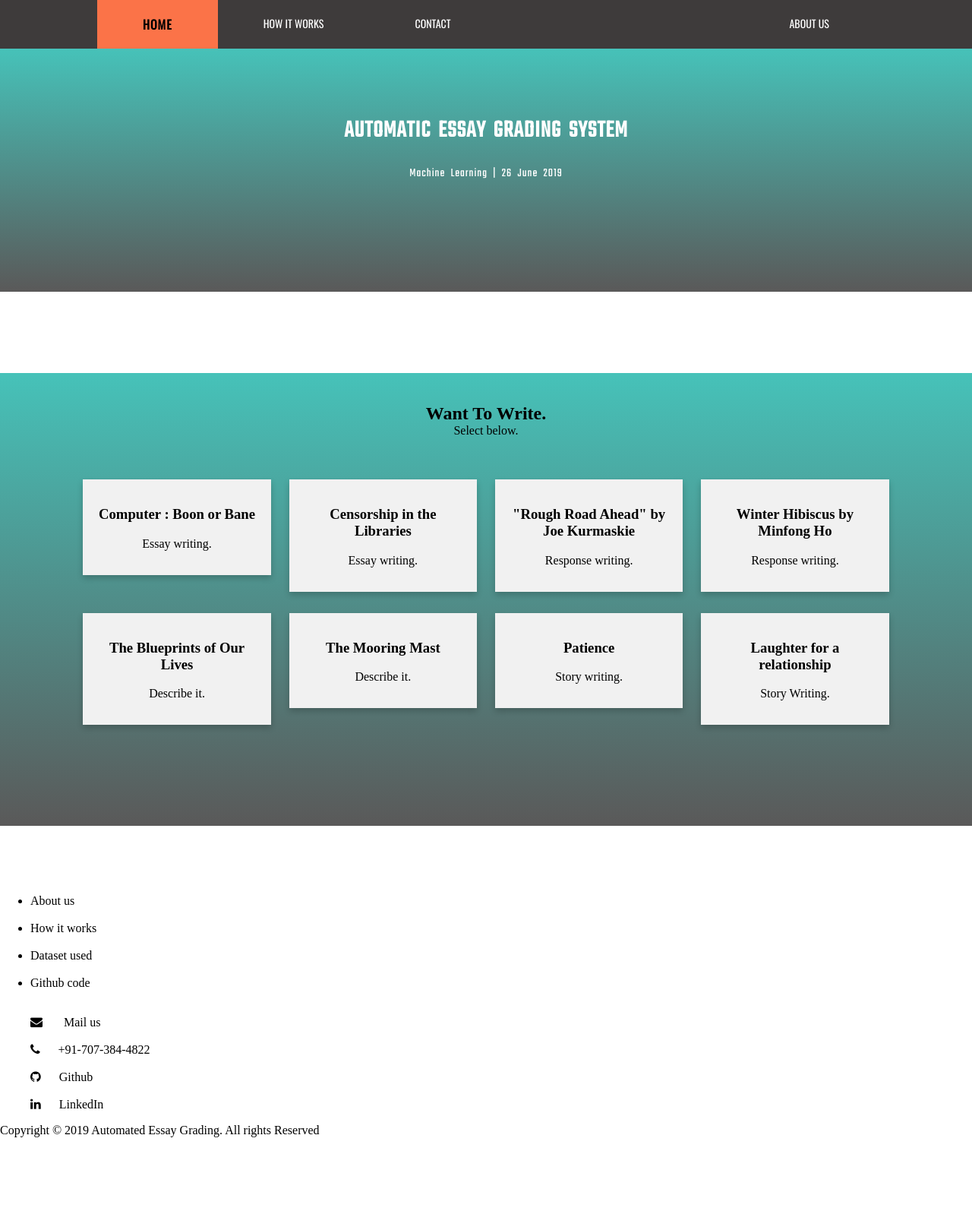
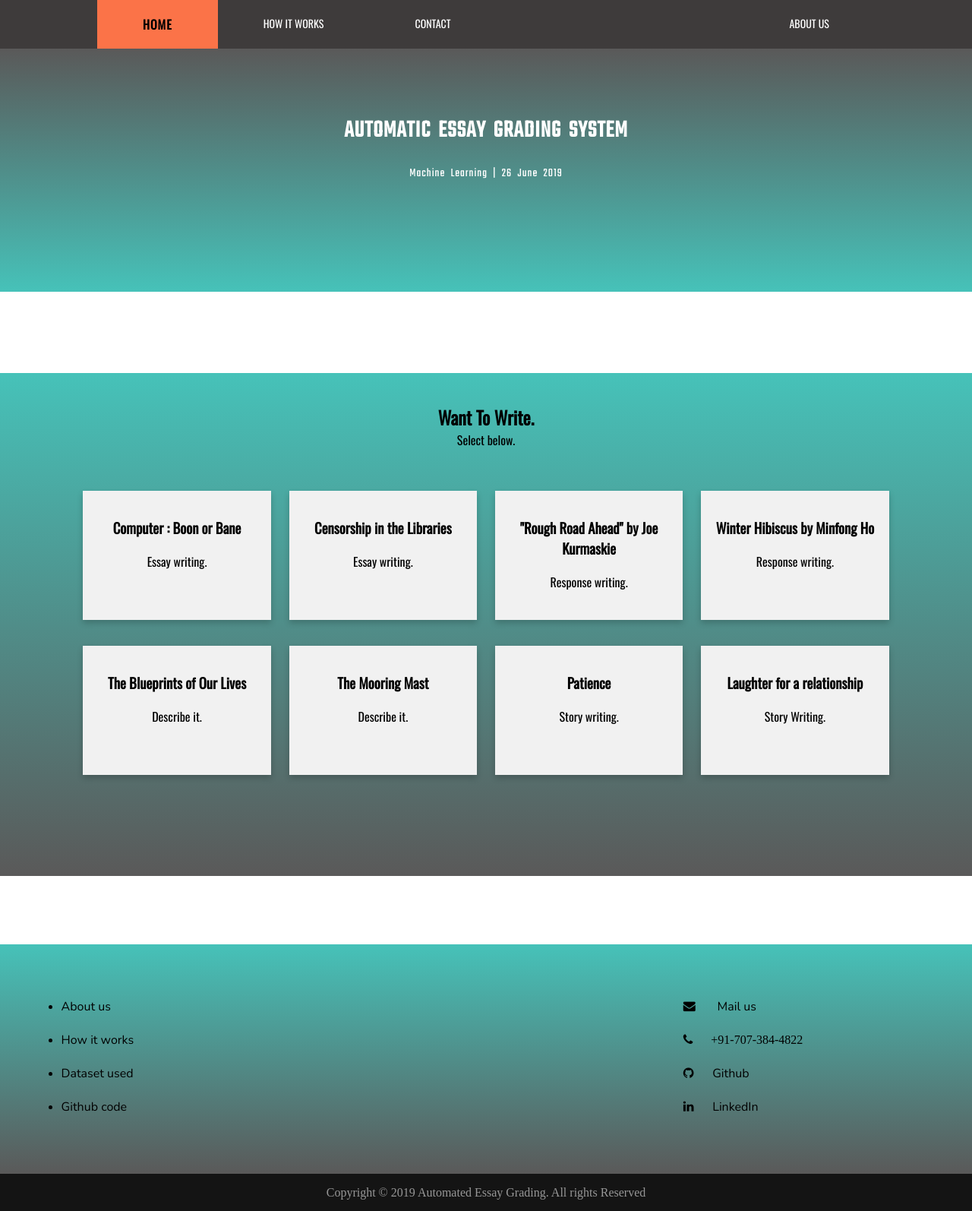
Before and after one commit to saqeeb360/Essay-Grading-System, a Flask app: page / in a window 1280 px wide. Shown: the whole page at 76% size. Before the commit the page ends 1497 px from the top, so only its background shows below. Run offline with Flask 2, Linux system fonts and the light colour scheme; parts of the project's set-up code (start-up, migrations or seed data) failed here and were passed over.

Commit message:
some more changes

```diff
--- a/static/mystyle.css
+++ b/static/mystyle.css
@@ -38,6 +38,7 @@
   padding: 16px;
   text-align: center;
   background-color: #f1f1f1;
+  height: 170px;
 }
 
 body {margin: 0;}
@@ -86,7 +87,7 @@ ul.topnav li.right {float: right;}
 .heading{
 	padding : 5% 10% 10% 10% ;
 	text-align: center;
-background-image: linear-gradient(to bottom, #46c2b9 , #5a5959);
+background-image: linear-gradient(to top, #46c2b9 , #5a5959);
 color: white;
 font-family: "Teko" ,sans-serif;
 letter-spacing: 1px;
@@ -97,6 +98,7 @@ word-spacing: 4px;
 	margin: 7% 0px 7% 0px;
 	background-image: linear-gradient(to bottom, #46c2b9 , #5a5959);
 	padding: 30px 8vw 10% 8vw;
+  font-family: 'Oswald';
 }
 
 a{
@@ -113,6 +115,36 @@ a:hover {
 }
 .foot{
   align-items: center;
-	padding: 10% 30%;
+	padding: 10% 10% 5% 10%;
 	background-image: linear-gradient(to bottom, #46c2b9 , #5a5959);
 }
+.foot_{
+  align-items: center;
+padding: 4% 2% 4% 2%;
+background-image: linear-gradient(to bottom, #46c2b9 , #5a5959);
+color: #000;
+font-family: 'Nunito';
+
+}
+
+.foot_column{
+  float: left;
+  width: 33.33%;
+  padding: 4px 5px 5px 15px;
+  height: 200px;
+}
+
+.foot_row:after {
+  content: "";
+  display: table;
+  clear: both;
+
+}
+.copyright{
+  background-color: #141414;
+  padding: 1.2%;
+  color: #979797;
+  text-align: center;
+
+
+}
```
